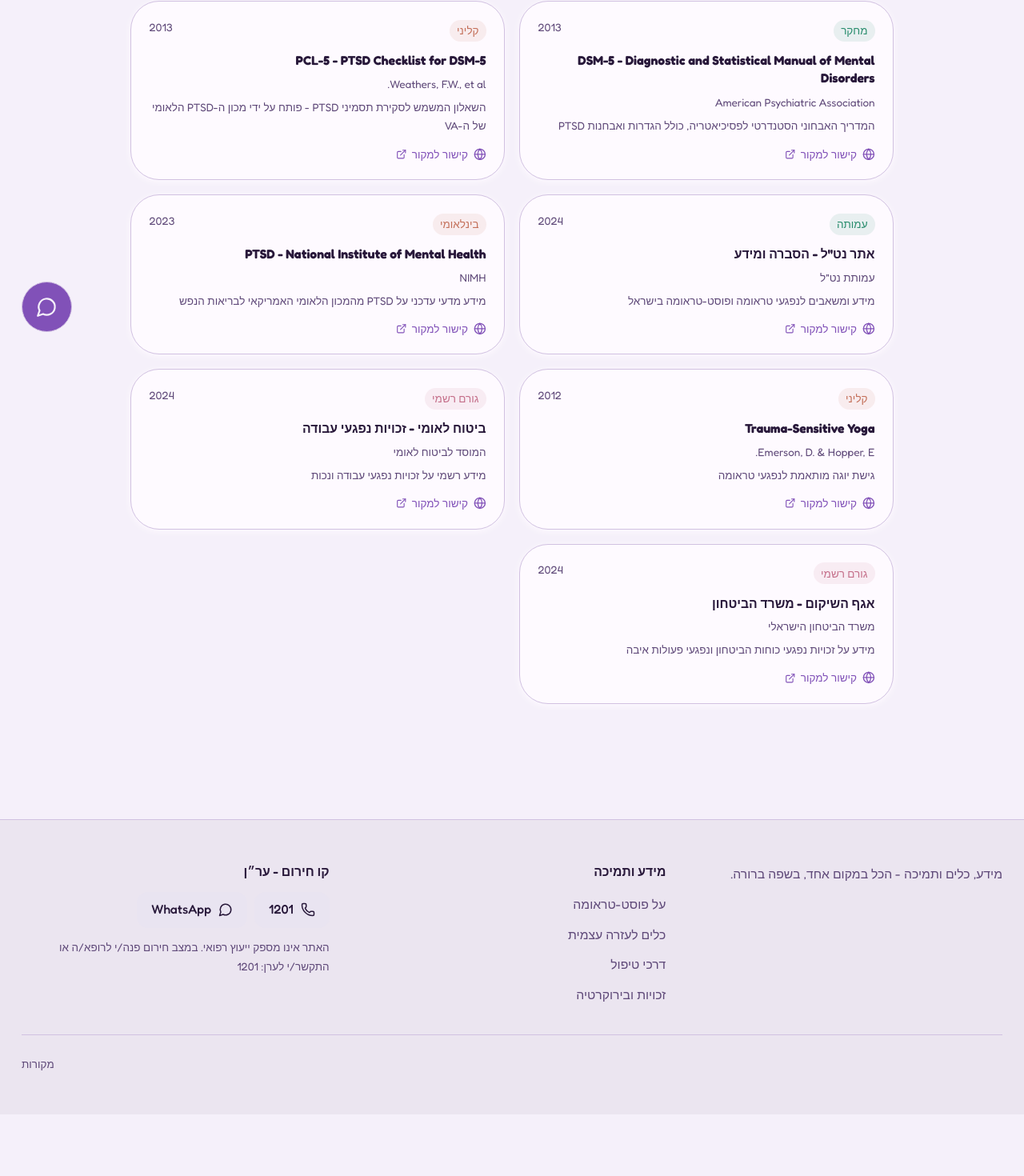
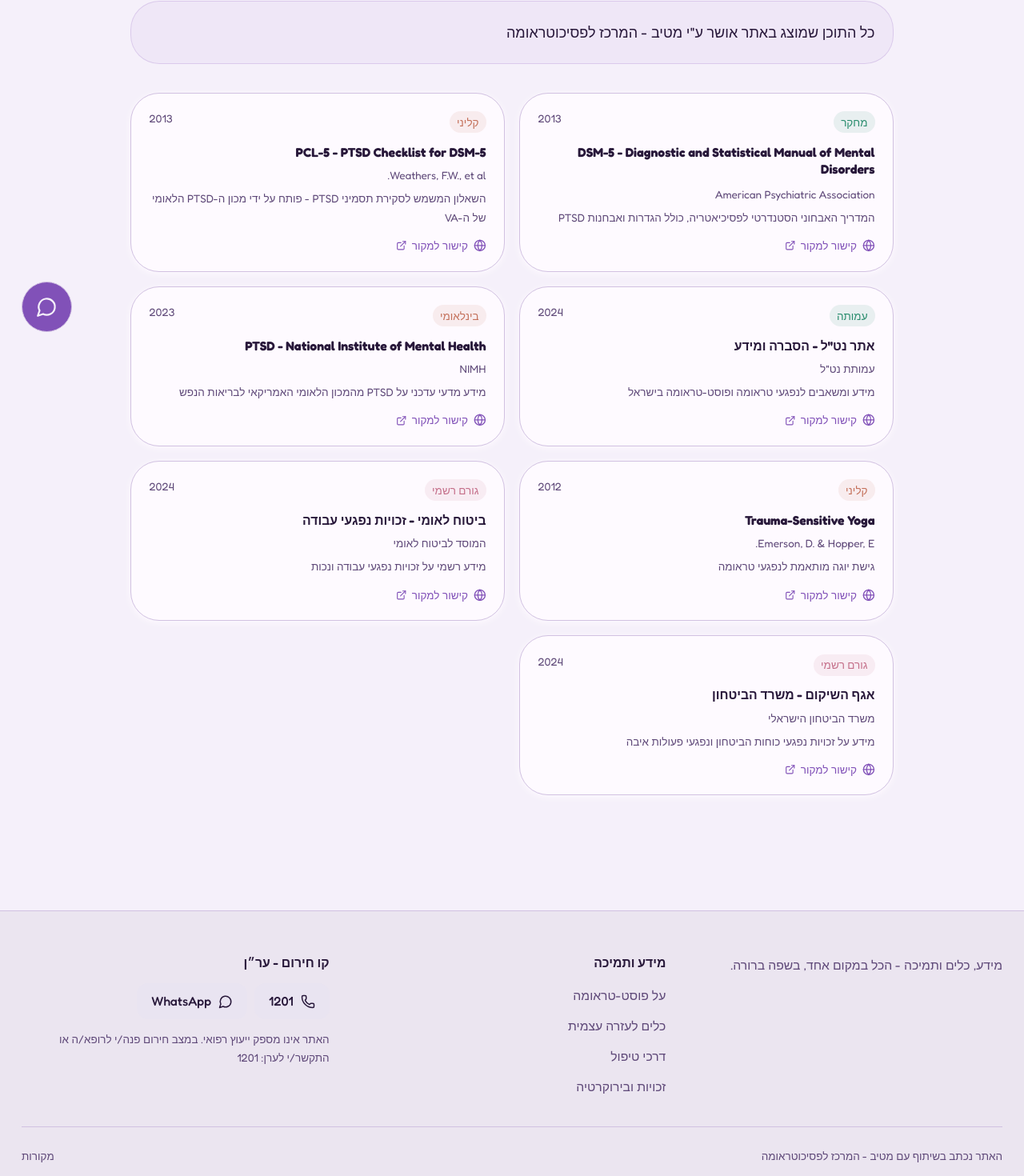
Before and after one commit to Shakedash-dev/PTSD.IL, a React (Vite) app in the folder src/: page /PTSD.IL/sources in a window 1280 px wide. Shown: the part 358-1828 px from the top of the page at 80% size. Before the commit the page ends 1751 px from the top, so only its background shows below. Built offline with nearby package versions, Linux system fonts and the light colour scheme.

Commit message:
Add Tiv center attribution to footer and content-approval note to sources page

```diff
--- a/src/components/Footer.jsx
+++ b/src/components/Footer.jsx
@@ -64,7 +64,8 @@ export default function Footer() {
           </div>
         </div>
 
-        <div className="border-t border-border pt-6 flex flex-wrap items-center justify-end gap-3 text-xs text-muted-foreground">
+        <div className="border-t border-border pt-6 flex flex-wrap items-center justify-between gap-3 text-xs text-muted-foreground">
+          <p>האתר נכתב בשיתוף עם מטיב - המרכז לפסיכוטראומה</p>
           <Link to="/sources" className="hover:text-primary transition-natural">
             {t(lang, 'sources')}
           </Link>
--- a/src/pages/Sources.jsx
+++ b/src/pages/Sources.jsx
@@ -29,6 +29,11 @@ export default function Sources() {
       />
 
       <div className="max-w-4xl mx-auto px-4 sm:px-6 py-16">
+        <div className="bg-primary/5 border border-primary/20 rounded-super p-5 mb-8">
+          <p className="text-foreground leading-relaxed">
+            כל התוכן שמוצג באתר אושר ע"י מטיב - המרכז לפסיכוטראומה
+          </p>
+        </div>
         {isLoading && <p className="text-center text-muted-foreground">{t(lang, 'loading')}</p>}
         {error && <p className="text-center text-muted-foreground">{t(lang, 'content_error')}</p>}
         <div className="grid grid-cols-1 sm:grid-cols-2 gap-4">
```
